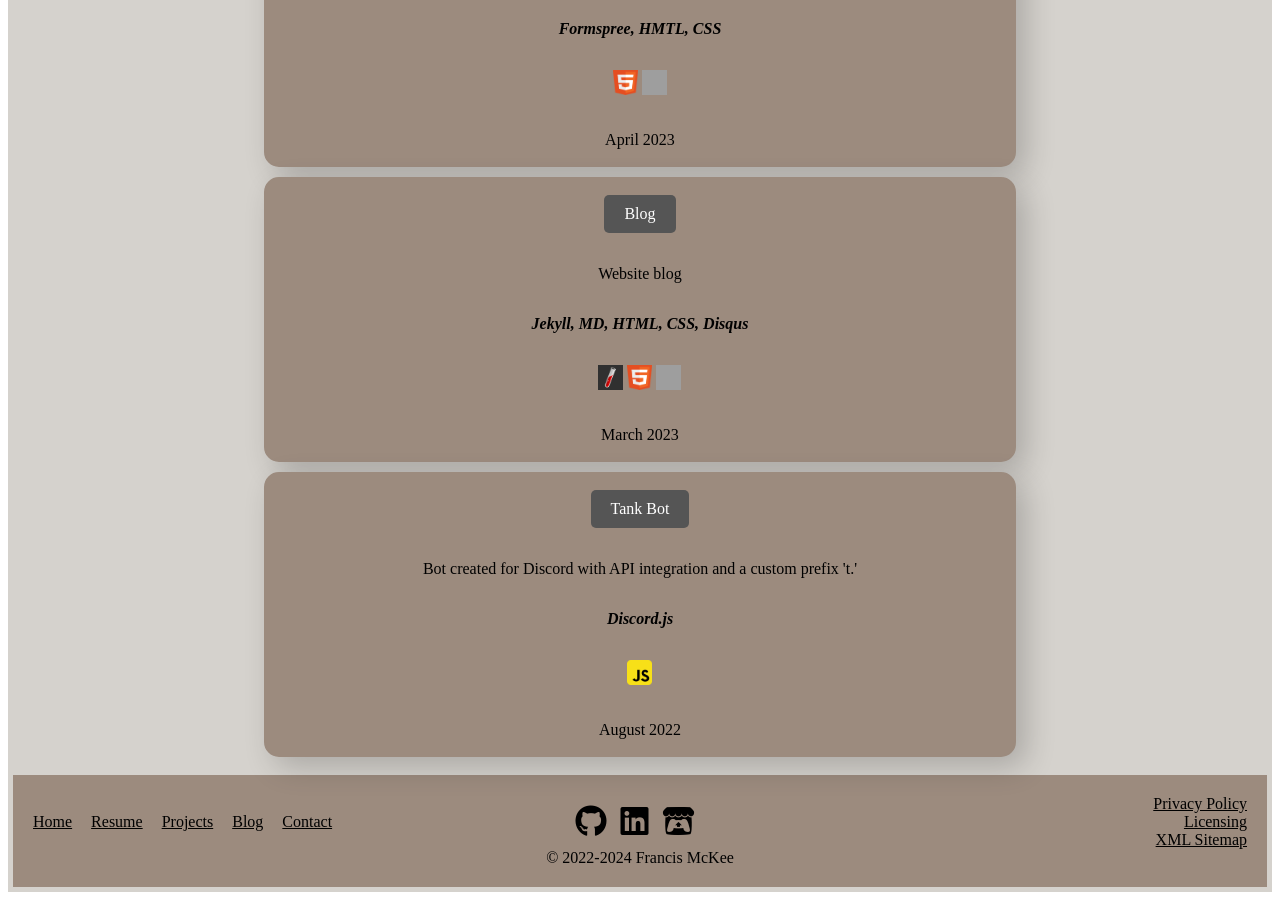
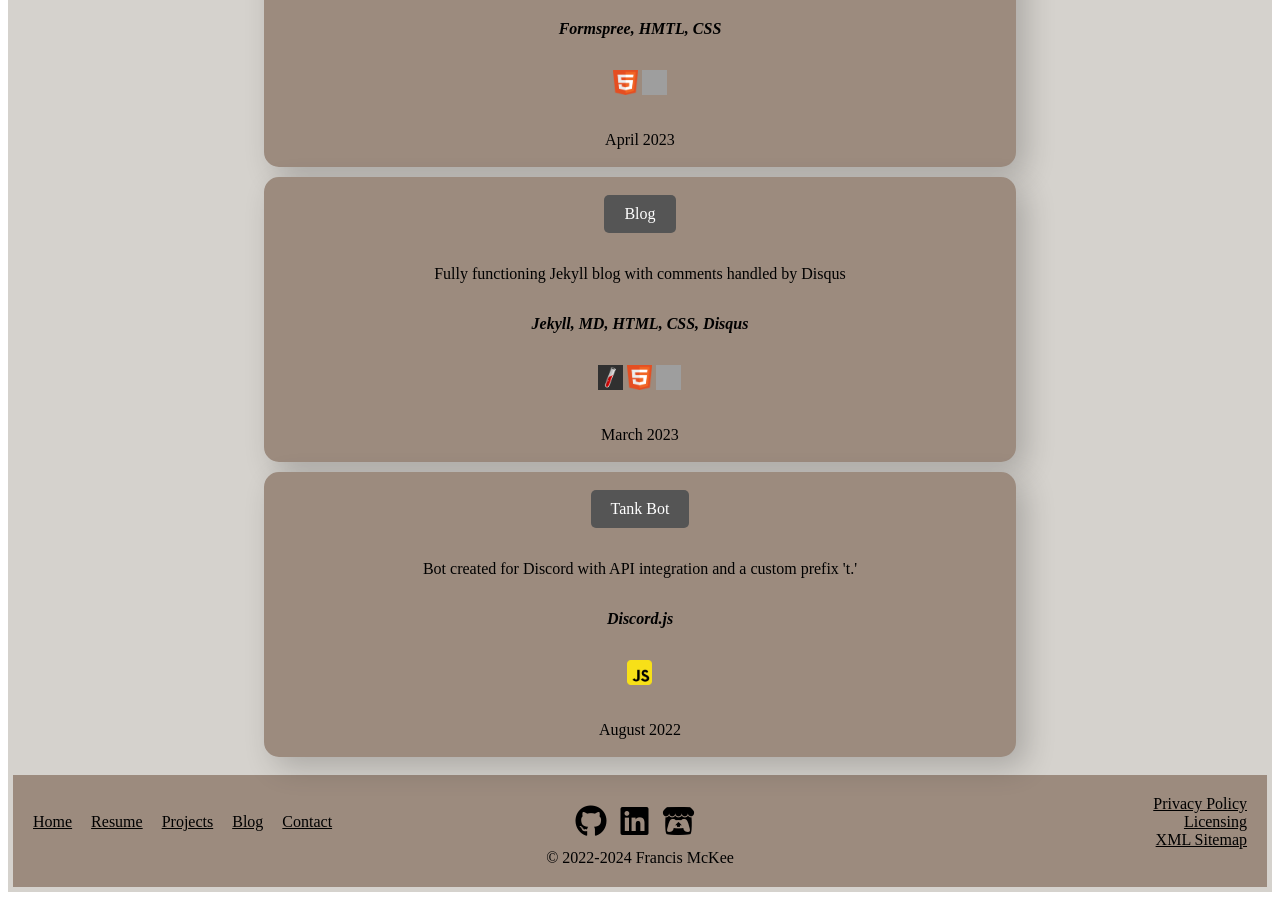
Before and after one commit to Francis-McKee/francis-mckee.github.io, a Jekyll site: the page built from projects.html, in a window 1280 px wide and 900 px high, scrolled down 2163 px. Built offline with Jekyll 4.4.1, drawn with Linux system fonts in a browser that asks for light colours; nearby versions of some CDN libraries; comment, search, counter and statistics services are not loaded; grey boxes are pictures that could not be loaded.

Commit message:
updated blog project on projects pg

```diff
--- a/projects.html
+++ b/projects.html
@@ -101,7 +101,7 @@ title: Projects
 
 <section class="hidden">
   <p> <a href="/blog.html" target="_blank" rel="noopener noreferrer"> Blog </a> </p>
-  <p> Website blog </p>
+  <p> Fully functioning Jekyll blog with comments handled by Disqus </p>
   <p> <i> <b> Jekyll, MD, HTML, CSS, Disqus </b> </i> </p>
   <p>
     <img src="/images/icons/jekyll.png"/>
```
Also changed, not shown: 1 other file.
